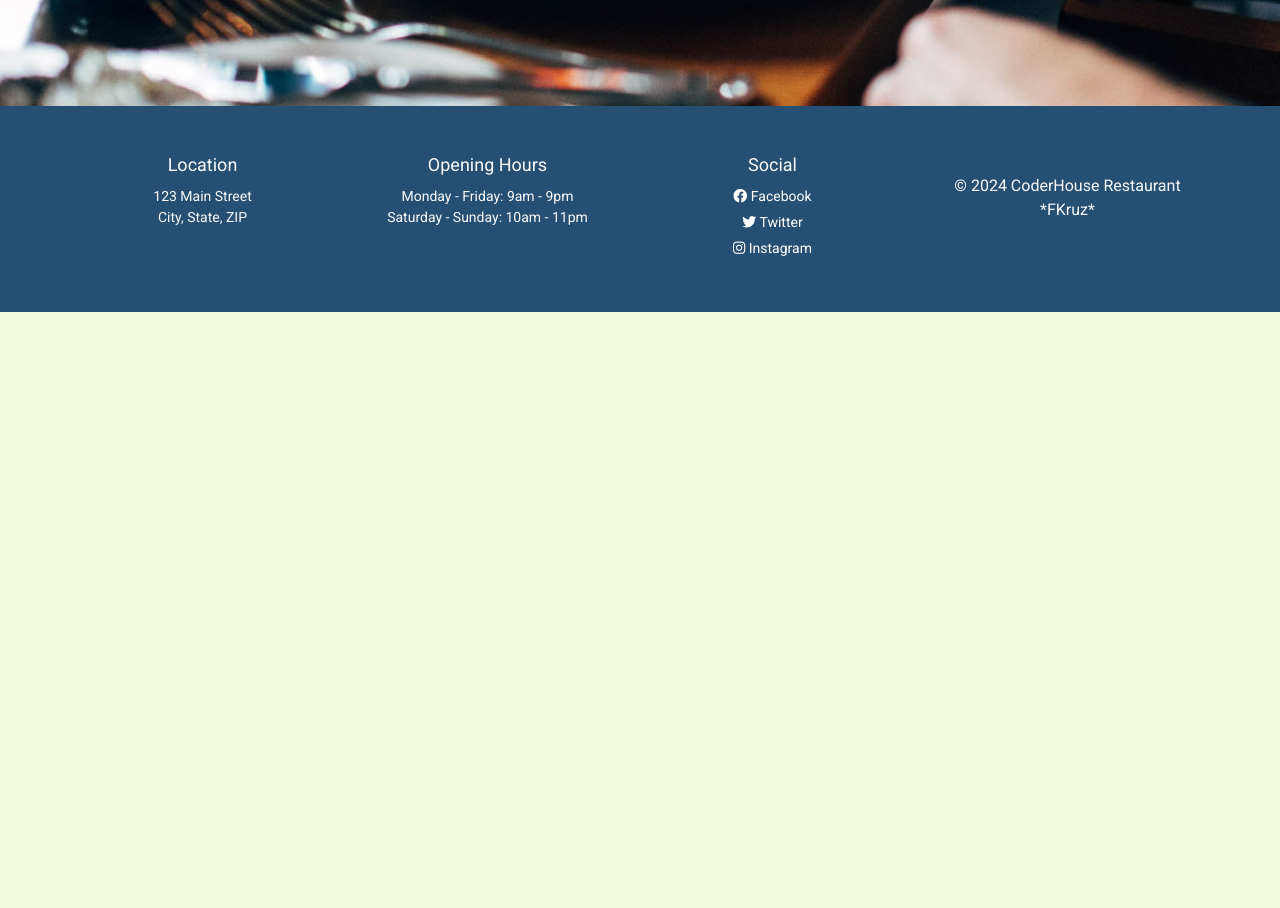
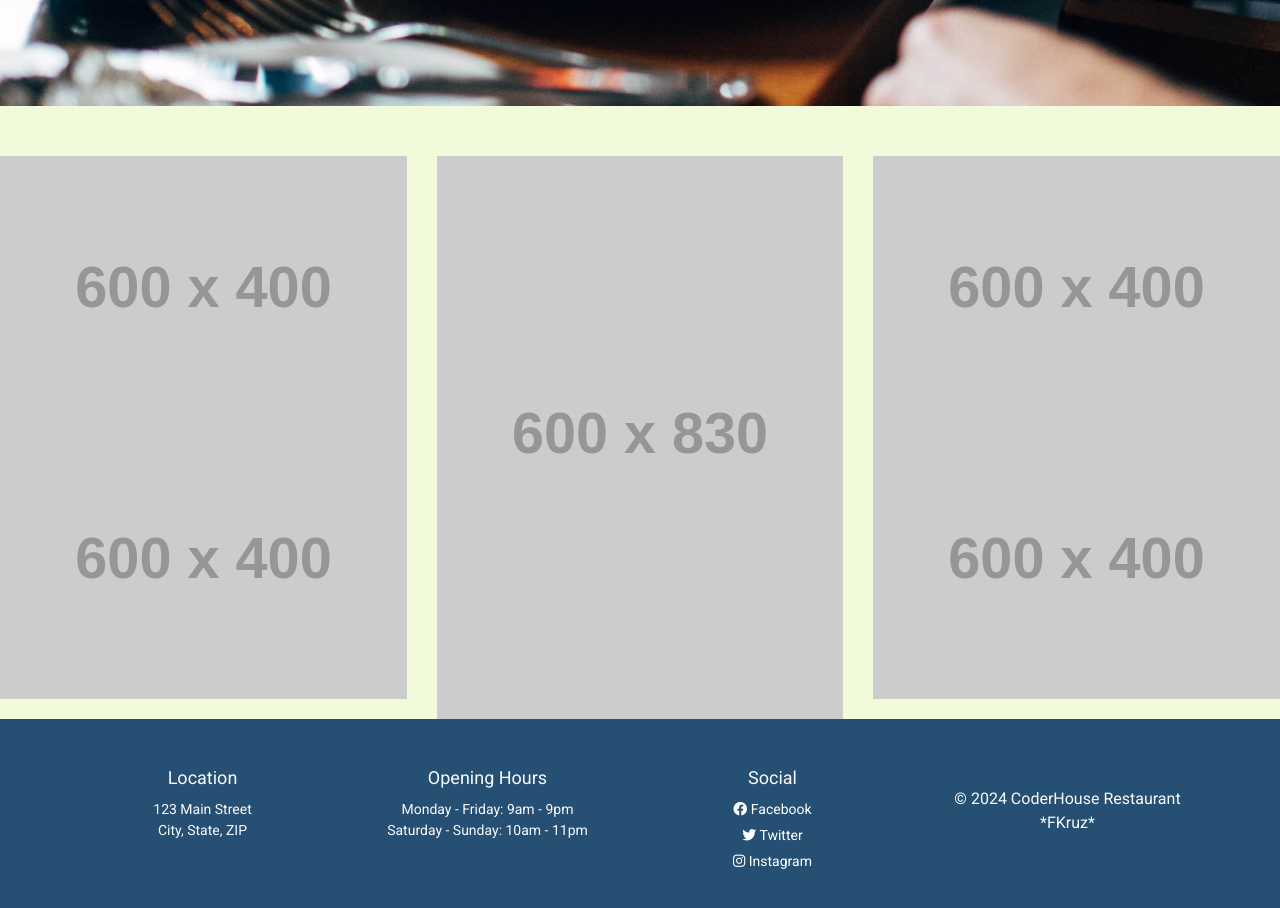
Before and after one commit to ferkruz/desarrolloWebCoder, a plain HTML site: page index.html in a window 1280 px wide. Shown: the part 700-1608 px from the top of the page. Before the commit the page ends 1012 px from the top, so only its background shows below. Drawn offline with nearby package versions, Linux system fonts and the light colour scheme; placeholder pictures from the web are drawn by us.

Commit message:
galleryHome

```diff
--- /dev/null
+++ b/css/clase6.css
@@ -0,0 +1,49 @@
+*{
+    margin: 0;
+    padding: 0;
+    box-sizing: border-box;
+}
+
+.grid-dos{
+    display: grid;
+    width: 80%;
+    height: 400px;
+    grid-template-columns: repeat(8,1fr);
+    grid-template-rows: repeat(6,1fr);
+    justify-content: center;
+    align-items: center;
+    margin: auto;
+}
+
+.grid-dos img{
+    width: 100%;
+    height: 100%;
+}
+
+.grid-dos h1{
+    grid-column-start: 4;
+    grid-column-end: 7;
+    grid-row-start: 2;
+    grid-row-end: 3;
+    order: 2;
+    align-self: flex-end;
+}
+
+.img2{
+    grid-column: 2/ 5;
+    grid-row: 1/6;
+    order: 1;
+}
+
+.img3{
+    grid-column: 3 / 6;
+    grid-row: 3/ 7;
+    order: 3;
+}
+
+.grid-dos p{
+    grid-column: 5 / 7;
+    grid-row: 4/6;
+    order: 4;
+    align-self: center;
+}
--- a/css/style.css
+++ b/css/style.css
@@ -28,6 +28,8 @@ header{
     width: 100%;
     position: sticky;
     padding: 10px 0;
+    top: 0px;
+    z-index: 9999;
 }
 
 header img {
@@ -106,6 +108,11 @@ footer {
     margin: 0 auto;
     max-width: 600px;
 }
+
+/*HOME*/
+.gallery .v-spacer {
+    margin-top: 30px; /* Default Bootstrap gutter (10px) x 2 */
+  }
 
 
 /*HISTORY*/
--- a/index.html
+++ b/index.html
@@ -14,6 +14,9 @@
 </head>
 
 <body>
+
+
+
     <header>
         <div class="container">
             <nav class="navbar navbar-expand-lg navbar-dark">
@@ -54,7 +57,41 @@
                 <h2>Delicious food served with passion</h2>
             </div>
         </section>
+
+        <section class="gallery">
+        <div class="row row-cols-1 row-cols-sm-3 g-3 v-spacer">
+            <div class="col">
+                <div class="row">
+                    <div class="col">
+                        <img class="img-fluid" src="http://placehold.it/600x400/FC0/" alt="">
+                    </div>
+                </div>
+                <div class="row">
+                    <div class="col">
+                        <img class="img-fluid" src="http://placehold.it/600x400" alt="">
+                    </div>
+                </div>
+            </div>
+            <div class="col">
+                <img class="img-fluid" src="http://placehold.it/600x830" alt="">
+            </div>
+            <div class="col">
+                <div class="row">
+                    <div class="col">
+                        <img class="img-fluid" src="http://placehold.it/600x400" alt="">
+                    </div>
+                </div>
+                <div class="row">
+                    <div class="col">
+                        <img class="img-fluid" src="http://placehold.it/600x400/FC0/" alt="">
+                    </div>
+                </div>
+            </div>
+        </div>
+    </section>
+
     </main>
+
 
     <footer class="text-light py-5">
         <div class="container">
```
